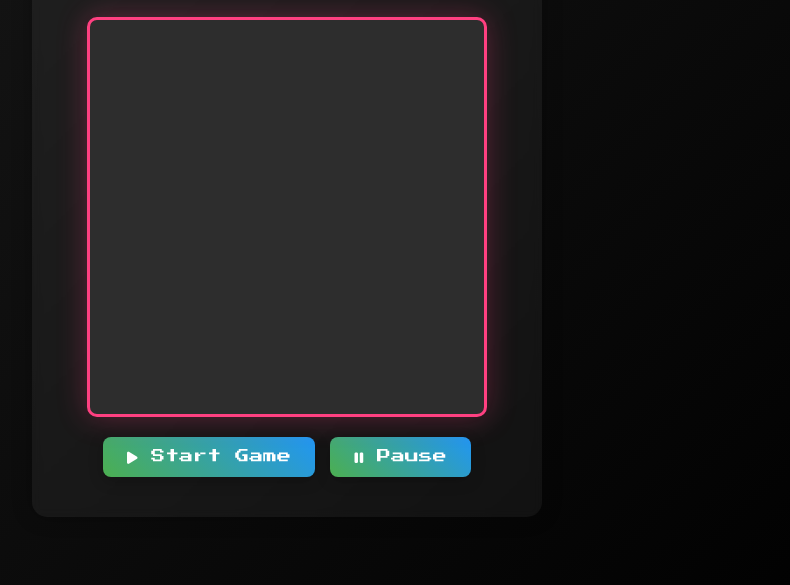
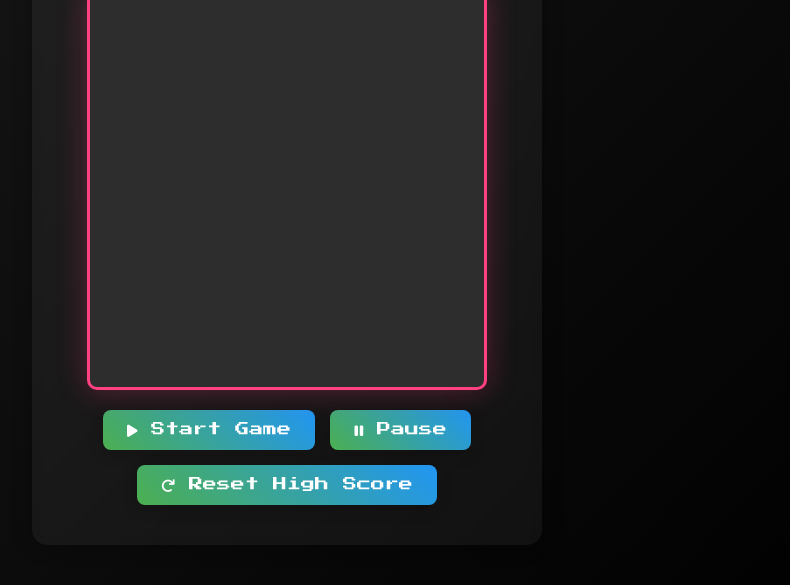
Before and after one commit to husnimarwan/snake-git, a plain HTML site: page index.html in a window 1280 px wide. Shown: the part 215-800 px from the top of the page, without its empty margins (353-1143 px from the left). Drawn offline with Linux system fonts and the light colour scheme.

Commit message:
Fix high score and button layout

```diff
--- a/game.js
+++ b/game.js
@@ -239,3 +239,14 @@ function togglePause() {
         pauseBtn.innerHTML = '<i class="fas fa-pause"></i> Pause';
     }
 }
+
+// Reset high score to zero
+function resetHighScore() {
+    highScore = 0;
+    localStorage.setItem('snakeHighScore', highScore);
+    highScoreElement.textContent = highScore;
+    // Also reset the display in the game over overlay if visible
+    if (!gameOverOverlay.classList.contains('hidden')) {
+        finalHighScoreElement.textContent = highScore;
+    }
+}
--- a/index.html
+++ b/index.html
@@ -17,11 +17,16 @@
         </div>
         <div id="game-board"></div>
         <div class="controls">
-            <button id="startBtn" onclick="startGame()">
-                <i class="fas fa-play"></i> Start Game
-            </button>
-            <button id="pauseBtn" onclick="togglePause()">
-                <i class="fas fa-pause"></i> Pause
+            <div class="main-controls">
+                <button id="startBtn" onclick="startGame()">
+                    <i class="fas fa-play"></i> Start Game
+                </button>
+                <button id="pauseBtn" onclick="togglePause()">
+                    <i class="fas fa-pause"></i> Pause
+                </button>
+            </div>
+            <button id="resetHighScoreBtn" onclick="resetHighScore()">
+                <i class="fas fa-redo"></i> Reset High Score
             </button>
         </div>
         <div class="mobile-controls">
--- a/style.css
+++ b/style.css
@@ -104,7 +104,13 @@ body {
 .controls {
     margin: 20px 0;
     display: flex;
-    justify-content: center;
+    flex-direction: column;
+    align-items: center;
+    gap: 15px;
+}
+
+.main-controls {
+    display: flex;
     gap: 15px;
 }
 
```
